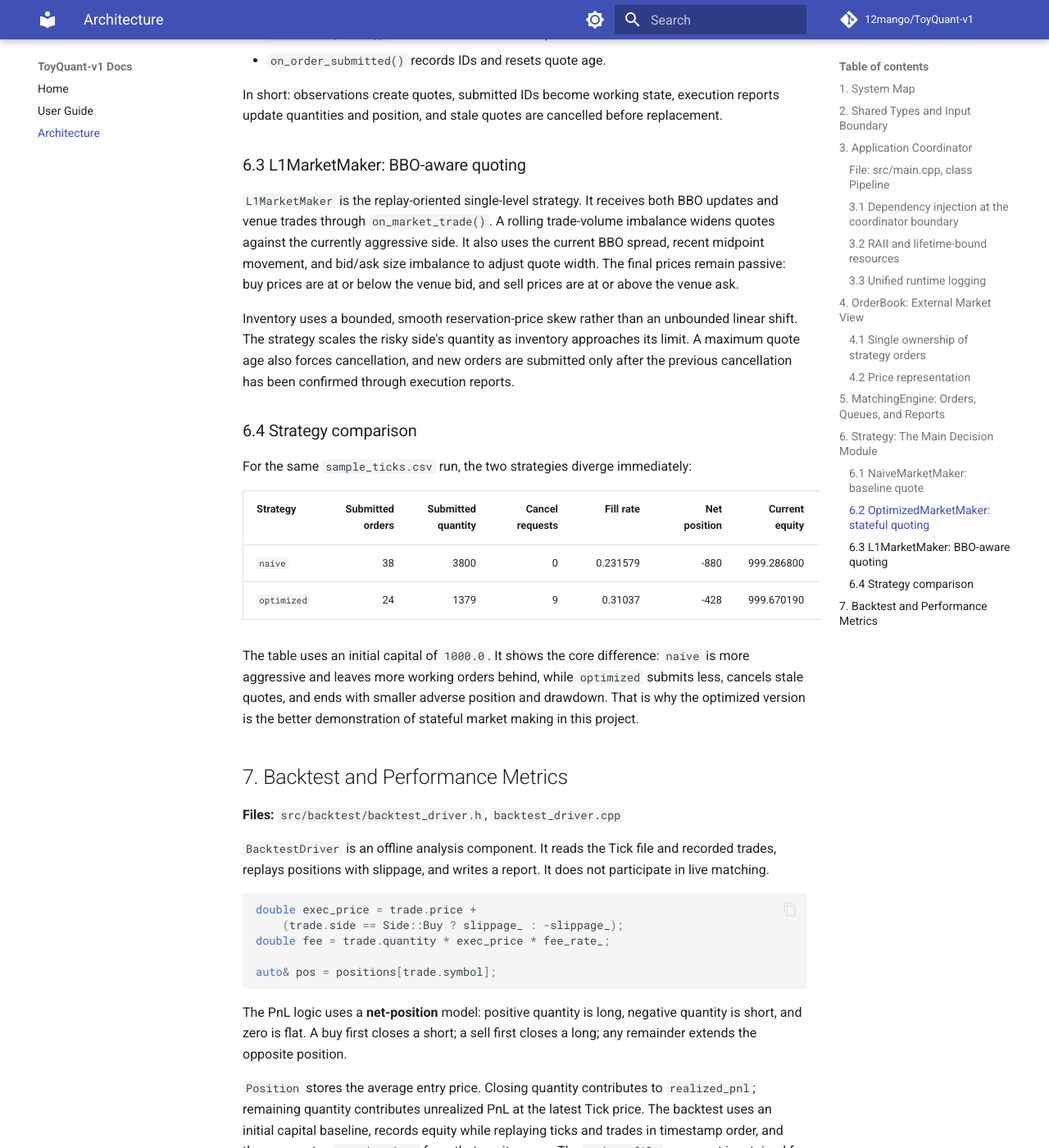
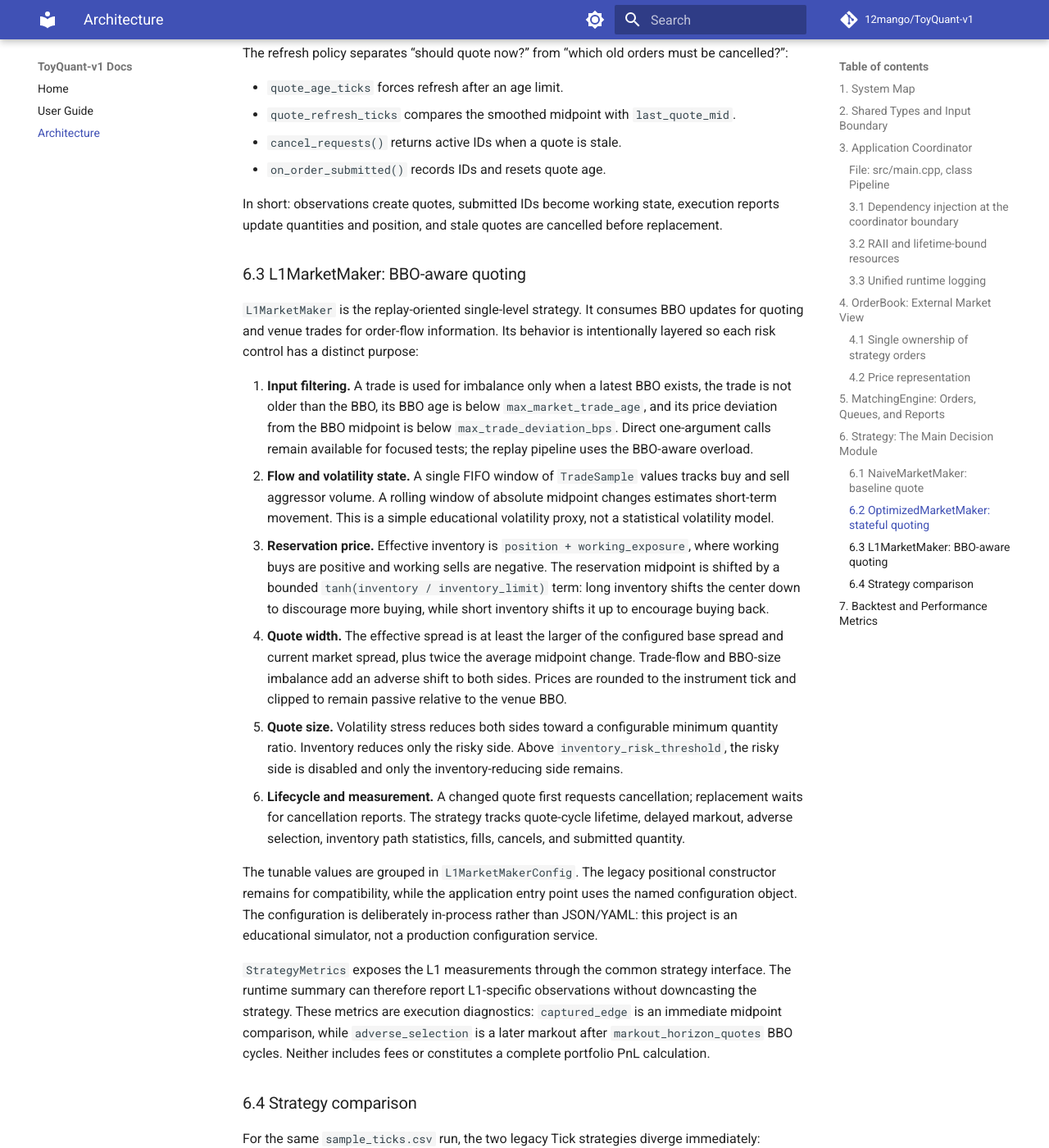
Before and after one commit to 12mango/ToyQuant-v1, an MkDocs documentation site: the page built from docs/ARCHITECTURE.md, in a window 1280 px wide and 1400 px high, scrolled down 12022 px. Shown: the whole window at 82% size. Built offline with MkDocs 1.6.1 and Material for MkDocs 9.7.7, drawn with Linux system fonts in a browser that asks for light colours; comment, search, counter and statistics services are not loaded; some of the changed text lies outside the part shown.

Commit message:
feat: further optimize the L1 strategy, including strategy configuration and metrics

```diff
--- a/docs/ARCHITECTURE.md
+++ b/docs/ARCHITECTURE.md
@@ -199,6 +199,13 @@ std::unique_ptr<Strategy> make_strategy(const std::string& strategy_name)
     if (strategy_name == "naive")
     {
         return std::make_unique<NaiveMarketMaker>(100, 0.00001);
+    }
+    if (strategy_name == "l1")
+    {
+        L1MarketMakerConfig config;
+        config.order_size = 100;
+        config.base_spread = 0.000003;
+        return std::make_unique<L1MarketMaker>(config);
     }
     return std::make_unique<OptimizedMarketMaker>(100, 0.000003);
 }
@@ -478,20 +485,46 @@ quantities and position, and stale quotes are cancelled before replacement.
 
 ### 6.3 L1MarketMaker: BBO-aware quoting
 
-`L1MarketMaker` is the replay-oriented single-level strategy. It receives both BBO updates and
-venue trades through `on_market_trade()`. A rolling trade-volume imbalance widens quotes against
-the currently aggressive side. It also uses the current BBO spread, recent midpoint movement, and
-bid/ask size imbalance to adjust quote width. The final prices remain passive: buy prices are at or
-below the venue bid, and sell prices are at or above the venue ask.
+`L1MarketMaker` is the replay-oriented single-level strategy. It consumes BBO updates for quoting
+and venue trades for order-flow information. Its behavior is intentionally layered so each risk
+control has a distinct purpose:
 
-Inventory uses a bounded, smooth reservation-price skew rather than an unbounded linear shift. The
-strategy scales the risky side's quantity as inventory approaches its limit. A maximum quote age
-also forces cancellation, and new orders are submitted only after the previous cancellation has
-been confirmed through execution reports.
+1. **Input filtering.** A trade is used for imbalance only when a latest BBO exists, the trade is
+    not older than the BBO, its BBO age is below `max_market_trade_age`, and its price deviation
+    from the BBO midpoint is below `max_trade_deviation_bps`. Direct one-argument calls remain
+    available for focused tests; the replay pipeline uses the BBO-aware overload.
+2. **Flow and volatility state.** A single FIFO window of `TradeSample` values tracks buy and sell
+    aggressor volume. A rolling window of absolute midpoint changes estimates short-term movement.
+    This is a simple educational volatility proxy, not a statistical volatility model.
+3. **Reservation price.** Effective inventory is `position + working_exposure`, where working buys
+    are positive and working sells are negative. The reservation midpoint is shifted by a bounded
+    `tanh(inventory / inventory_limit)` term: long inventory shifts the center down to discourage
+    more buying, while short inventory shifts it up to encourage buying back.
+4. **Quote width.** The effective spread is at least the larger of the configured base spread and
+    current market spread, plus twice the average midpoint change. Trade-flow and BBO-size imbalance
+    add an adverse shift to both sides. Prices are rounded to the instrument tick and clipped to
+    remain passive relative to the venue BBO.
+5. **Quote size.** Volatility stress reduces both sides toward a configurable minimum quantity
+    ratio. Inventory reduces only the risky side. Above `inventory_risk_threshold`, the risky side is
+    disabled and only the inventory-reducing side remains.
+6. **Lifecycle and measurement.** A changed quote first requests cancellation; replacement waits for
+    cancellation reports. The strategy tracks quote-cycle lifetime, delayed markout, adverse
+    selection, inventory path statistics, fills, cancels, and submitted quantity.
+
+The tunable values are grouped in `L1MarketMakerConfig`. The legacy positional constructor remains
+for compatibility, while the application entry point uses the named configuration object. The
+configuration is deliberately in-process rather than JSON/YAML: this project is an educational
+simulator, not a production configuration service.
+
+`StrategyMetrics` exposes the L1 measurements through the common strategy interface. The runtime
+summary can therefore report L1-specific observations without downcasting the strategy. These
+metrics are execution diagnostics: `captured_edge` is an immediate midpoint comparison, while
+`adverse_selection` is a later markout after `markout_horizon_quotes` BBO cycles. Neither includes
+fees or constitutes a complete portfolio PnL calculation.
 
 ### 6.4 Strategy comparison
 
-For the same `sample_ticks.csv` run, the two strategies diverge immediately:
+For the same `sample_ticks.csv` run, the two legacy Tick strategies diverge immediately:
 
 | Strategy | Submitted orders | Submitted quantity | Cancel requests | Fill rate | Net position | Current equity | Max drawdown |
 |---|---:|---:|---:|---:|---:|---:|---:|
@@ -499,6 +532,10 @@ For the same `sample_ticks.csv` run, the two strategies diverge immediately:
 | `optimized` | 24 | 1379 | 9 | 0.31037 | -428 | 999.670190 | 0.000334 |
 
 The table uses an initial capital of `1000.0`. It shows the core difference: `naive` is more aggressive and leaves more working orders behind, while `optimized` submits less, cancels stale quotes, and ends with smaller adverse position and drawdown. That is why the optimized version is the better demonstration of stateful market making in this project.
+
+`L1MarketMaker` is evaluated on the Trades+BBO replay path rather than this legacy Tick-only
+comparison. Its additional runtime measurements are useful for explaining quote safety and
+execution quality, but they are not yet folded into the offline PnL report.
 
 ## 7. Backtest and Performance Metrics
 
@@ -536,5 +573,8 @@ The live pipeline uses execution metrics; the backtest uses maximum drawdown.
 | `cancel_rate` | Cancel requests divided by submitted orders | `main.cpp` execution summary |
 | `inventory_exposure` | Absolute value of net position | `main.cpp` execution summary |
 | `max_drawdown` | Largest decline from an equity peak | `BacktestDriver` |
+| `adverse_selection` | Delayed fill markout accumulated after a quote horizon | L1 runtime summary |
+| `average_abs_inventory` | Average absolute effective inventory at quote decisions | L1 runtime summary |
+| `quote_lifetime` | Number of BBO decision cycles before fill or cancel | L1 runtime summary |
 
 The metric tests cover zero denominators, positive and negative inventory, empty equity curves, and a known peak-to-trough drawdown. This separation lets future metrics be added without expanding `backtest_driver.h` or duplicating formulas in `main.cpp`.
```
Also changed, not shown: other parts of docs/ARCHITECTURE.md (+2 -2 lines), docs/USER_GUIDE.md (+9 -0 lines), docs/index.md (+4 -2 lines), 4 other files.
